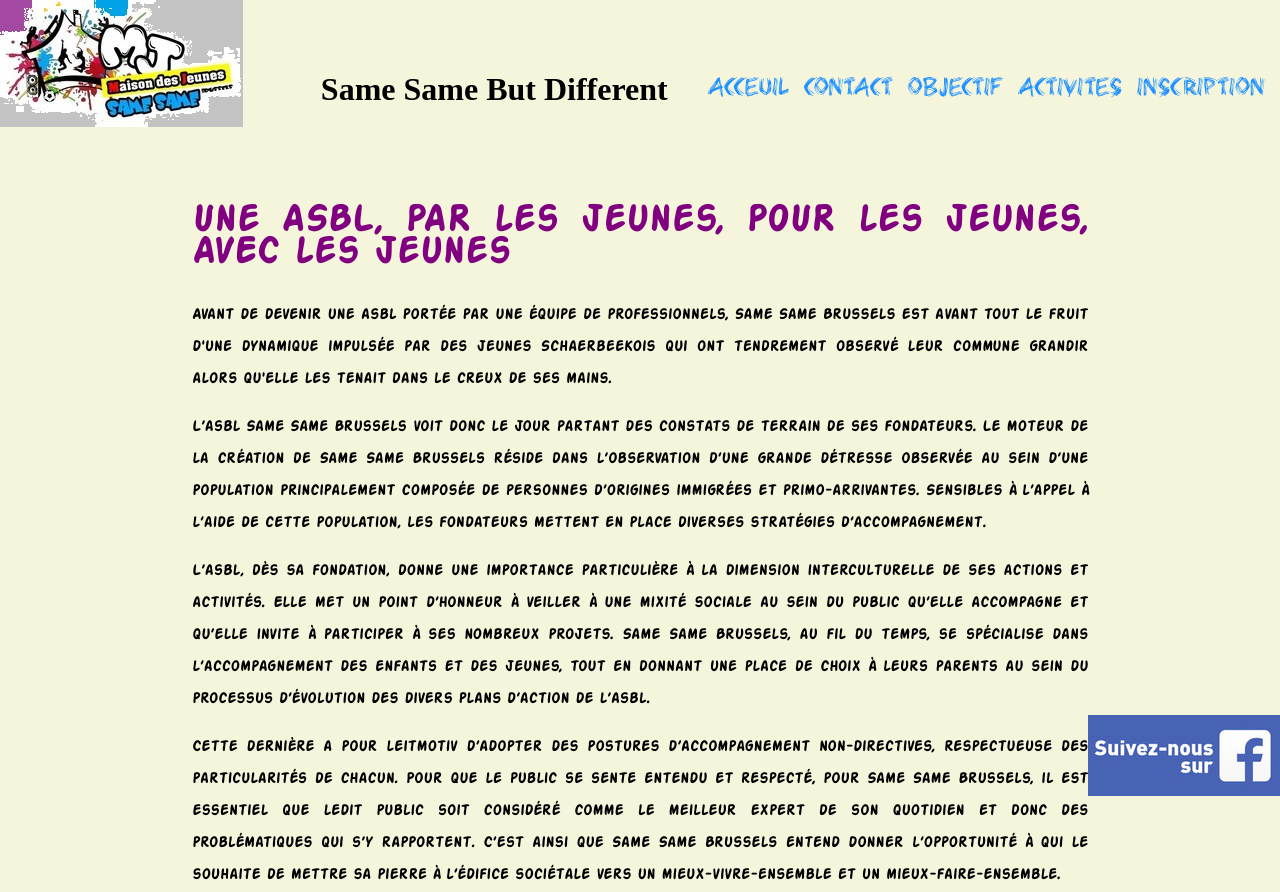
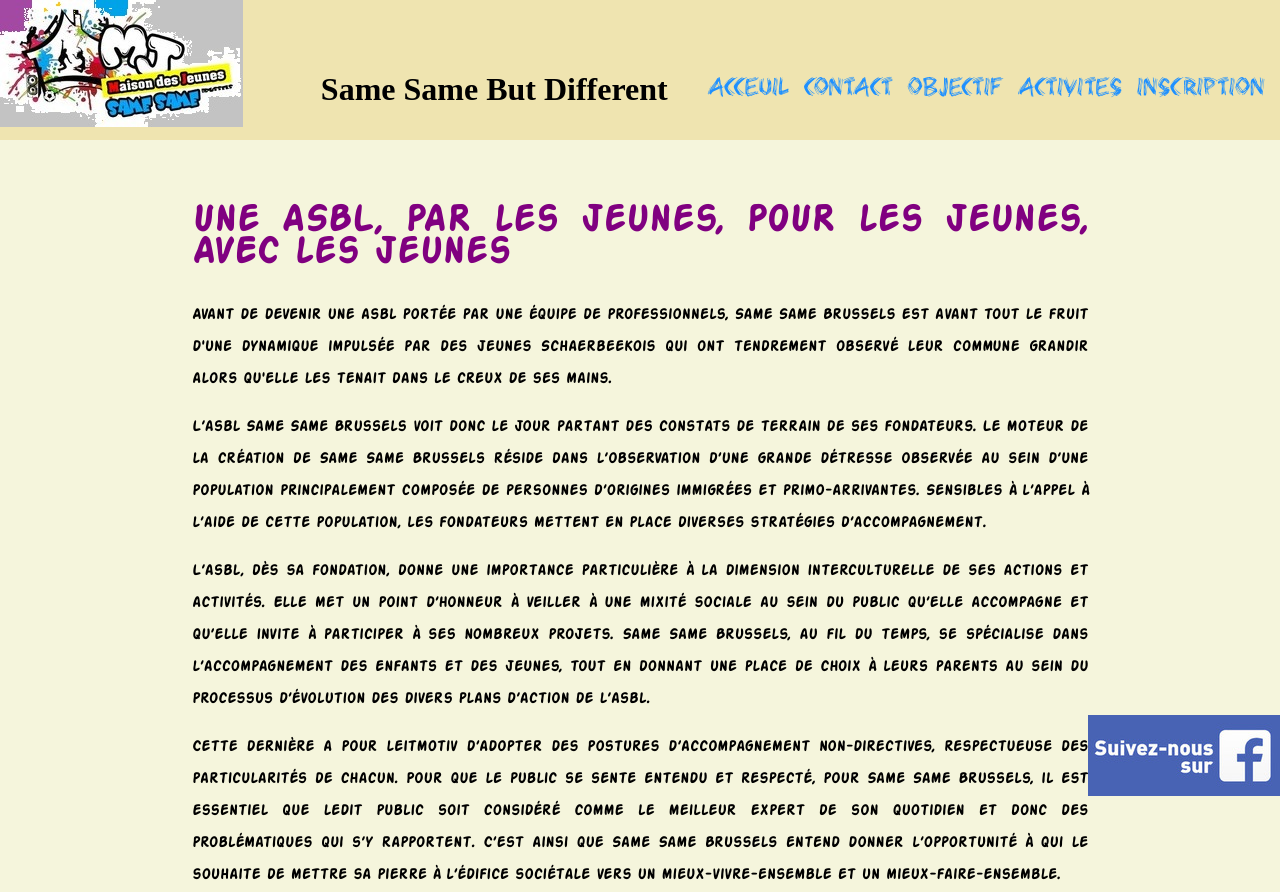
Before and after one commit to MohamedAmine23/ProjetSamesame, a plain HTML site: page index.html in a window 1280 px wide. Shown: the top 892 px of the page. Drawn offline with Linux system fonts and the light colour scheme; files whose address does not match are found by name; a web font is replaced by a local one.

Commit message:
Update samestyle.css

```diff
--- a/css/samestyle.css
+++ b/css/samestyle.css
@@ -53,7 +53,7 @@ header
 	flex-direction: row;
 	justify-content: space-between;
     align-items: flex-end;
-   background-color:beige;
+   background-color:rgb(239,228,176);
     width: 100%;
     height: 140px;
 
```
